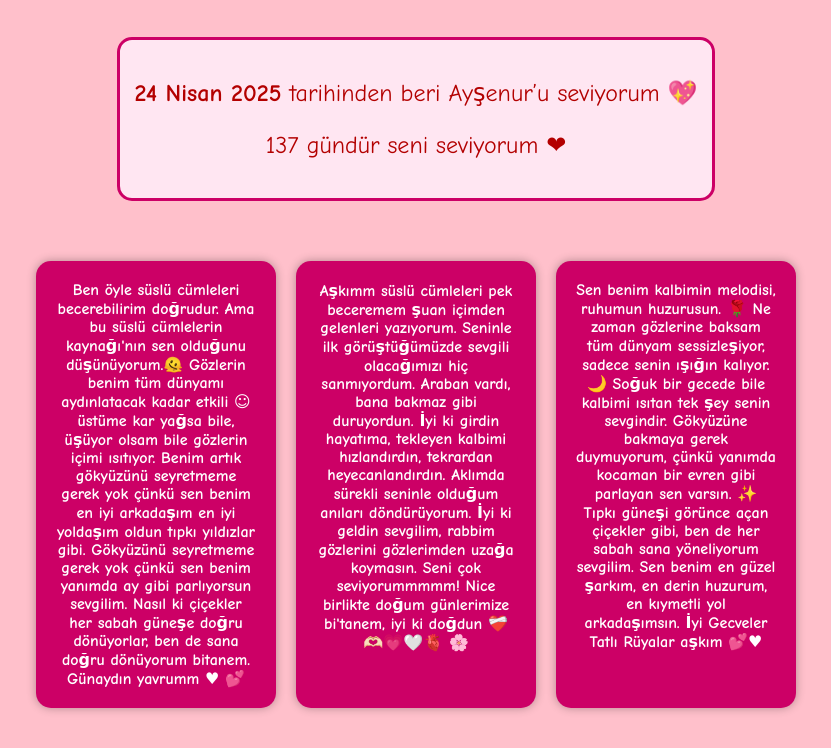
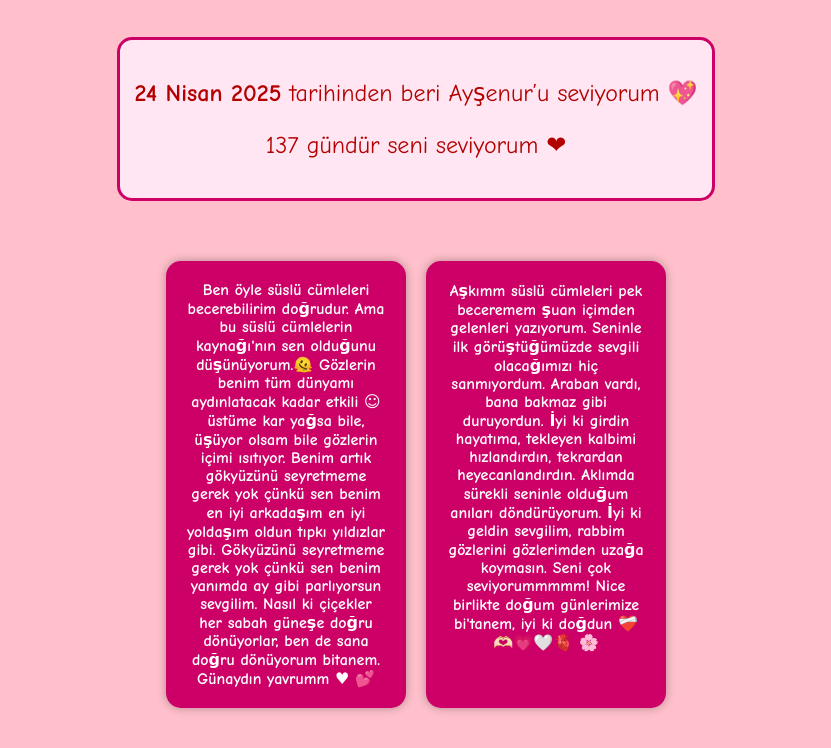
Before and after one commit to ReaPPleR/aysenurlove.github.io, a plain HTML site: page index.html in a window 1280 px wide. Shown: the part 825-1573 px from the top of the page, without its empty margins (224-1055 px from the left). Drawn offline with Linux system fonts and the light colour scheme.

Commit message:
Update index.html

```diff
--- a/index.html
+++ b/index.html
@@ -148,7 +148,6 @@
   <div class="bottom-boxes">
     <div class="box">Ben öyle süslü cümleleri becerebilirim doğrudur. Ama bu süslü cümlelerin kaynağı'nın sen olduğunu düşünüyorum.🫠 Gözlerin benim tüm dünyamı aydınlatacak kadar etkili ☺ üstüme kar yağsa bile, üşüyor olsam bile gözlerin içimi ısıtıyor. Benim artık gökyüzünü seyretmeme gerek yok çünkü sen benim en iyi arkadaşım en iyi yoldaşım oldun tıpkı yıldızlar gibi. Gökyüzünü seyretmeme gerek yok  çünkü sen benim yanımda ay gibi parlıyorsun sevgilim. Nasıl ki çiçekler her sabah güneşe doğru dönüyorlar, ben de sana doğru dönüyorum bitanem. Günaydın yavrumm ♥ 💕</div>
     <div class="box">Aşkımm süslü cümleleri pek beceremem şuan içimden gelenleri yazıyorum. Seninle ilk görüştüğümüzde sevgili olacağımızı hiç sanmıyordum. Araban vardı, bana bakmaz gibi duruyordun. İyi ki girdin hayatıma, tekleyen kalbimi hızlandırdın, tekrardan heyecanlandırdın. Aklımda sürekli seninle olduğum anıları döndürüyorum. İyi ki geldin sevgilim, rabbim gözlerini gözlerimden uzağa koymasın. Seni çok seviyorummmmm! Nice birlikte doğum günlerimize bi'tanem, iyi ki doğdun ❤‍🩹🫶🏻💗🤍🫀 🌸</div>
-    <div class="box">Sen benim kalbimin melodisi, ruhumun huzurusun. 🌹 Ne zaman gözlerine baksam tüm dünyam sessizleşiyor, sadece senin ışığın kalıyor. 🌙 Soğuk bir gecede bile kalbimi ısıtan tek şey senin sevgindir. Gökyüzüne bakmaya gerek duymuyorum, çünkü yanımda kocaman bir evren gibi parlayan sen varsın. ✨ Tıpkı güneşi görünce açan çiçekler gibi, ben de her sabah sana yöneliyorum sevgilim. Sen benim en güzel şarkım, en derin huzurum, en kıymetli yol arkadaşımsın. İyi Gecveler Tatlı Rüyalar aşkım 💕♥</div>
   </div>
 
   <script>
```
